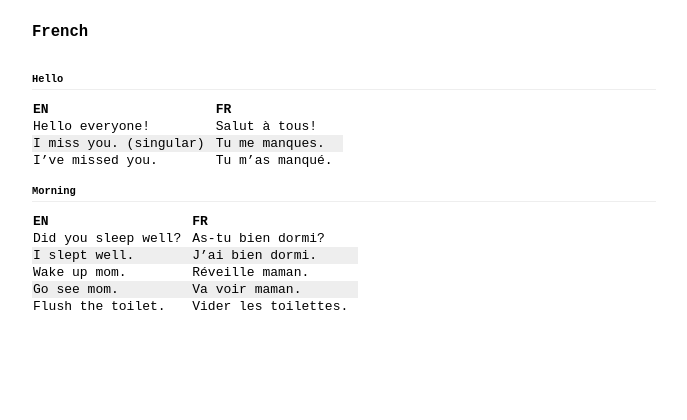
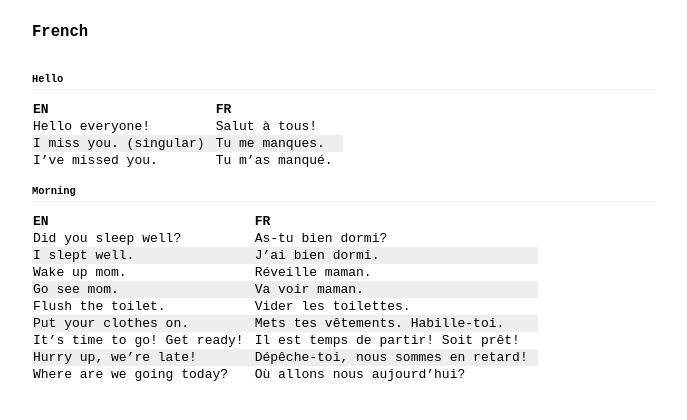
Before and after one commit to mkipling/p, a Jekyll site: the page built from fr.md, in a window 1280 px wide. Shown: the top 420 px of the page, without its empty margins (296-983 px from the left). Built offline with Jekyll 4.4.1, drawn with Linux system fonts in a browser that asks for light colours.

Commit message:
Update fr.md

```diff
--- a/fr.md
+++ b/fr.md
@@ -19,3 +19,7 @@ title: French
 | Wake up mom. | Réveille maman.
 | Go see mom. |	Va voir maman.
 | Flush the toilet. | Vider les toilettes.
+| Put your clothes on. | Mets tes vêtements. Habille-toi.
+| It's time to go! Get ready!	| Il est temps de partir! Soit prêt!
+| Hurry up, we're late!	| Dépêche-toi, nous sommes en retard!
+| Where are we going today? |	Où allons nous aujourd'hui?
```
